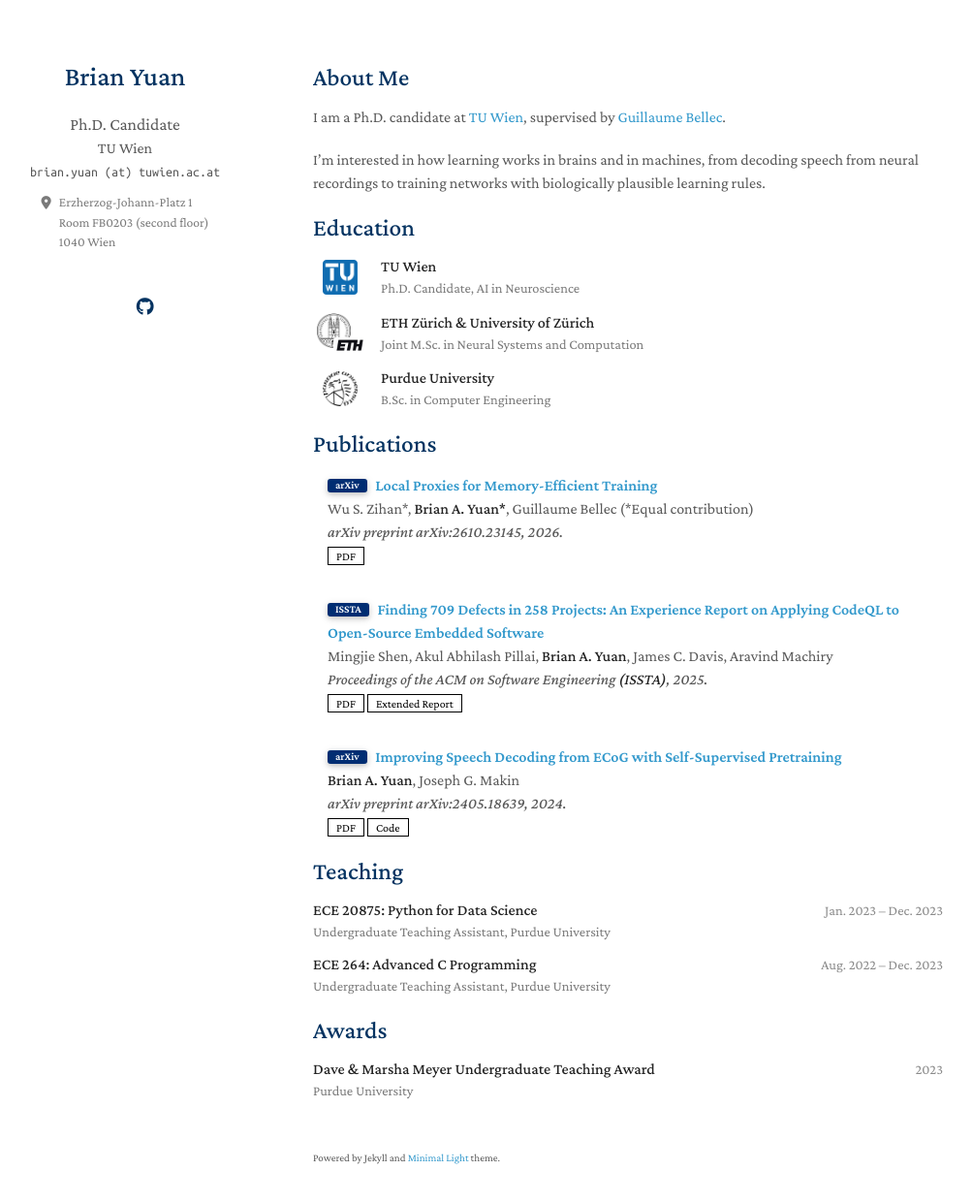
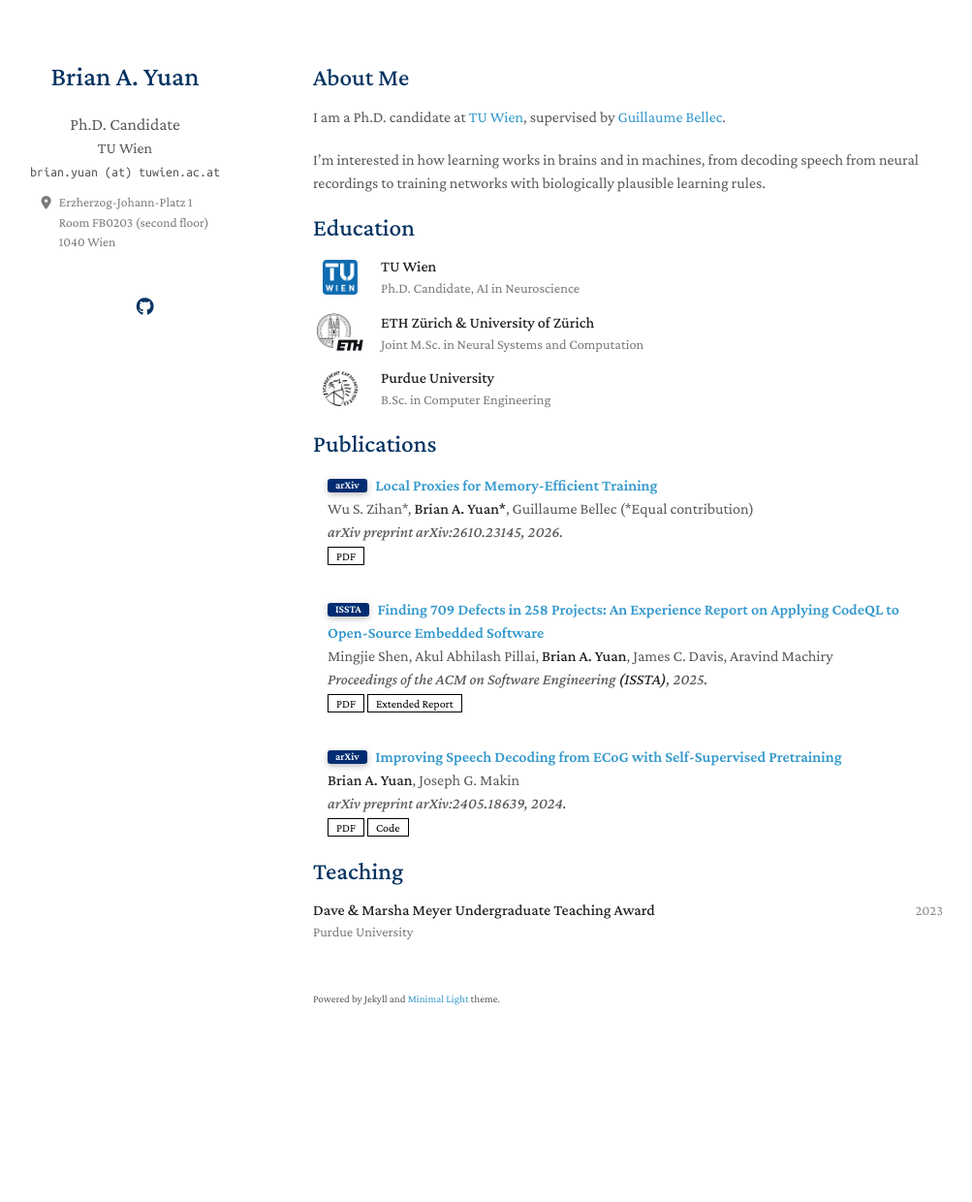
Before and after one commit to b4yuan/b4yuan.github.io, a Jekyll site: the page built from index.md, in a window 1280 px wide and 1275 px high. Shown: the top 1240 px of the window at 97% size, without its empty margins (147-1150 px from the left). Built offline with Jekyll 4.4.1, drawn with Linux system fonts in a browser that asks for light colours; a style sheet for code colours, icons or effects is not loaded; our own code applies the rules of GitHub Pages for plain Markdown files.

Commit message:
minor changes

```diff
--- a/_config.yml
+++ b/_config.yml
@@ -1,5 +1,5 @@
 # Basic Information
-title: Brian Yuan
+title: Brian A. Yuan
 position: Ph.D. Candidate
 affiliation: TU Wien
 affiliation_link: https://www.tuwien.at/en/
@@ -12,8 +12,8 @@ address:
 
 # Search Engine Optimization (SEO)
 # The following information is used to improve the website traffic from search engines, e.g., Google.
-keywords: Brian Yuan, TU Wien, AI, neuroscience
-description: Brian Yuan is a Ph.D. candidate at TU Wien working on AI in neuroscience.
+keywords: Brian A. Yuan, Brian Yuan, TU Wien, NeuroAI, computational neuroscience, machine learning
+description: Brian A. Yuan is a Ph.D. candidate at TU Wien working on learning in brains and machines.
 # canonical: https://your-domain.example/
 
 # Links
@@ -28,8 +28,8 @@ github_link: https://github.com/b4yuan
 # "favicon" and "favicon_dark" are used for the light and dark modes, respectively.
 # Add a photo at assets/img/avatar.png and uncomment to show it.
 # avatar: ./assets/img/avatar.png
-favicon: ./assets/img/favicon.png
-favicon_dark: ./assets/img/favicon-dark.png
+# favicon: ./assets/img/favicon.png
+# favicon_dark: ./assets/img/favicon-dark.png
 
 # Footnote
 # You may use the option to disable the footnote, "Powered by Jekyll and Minimal Light theme."
--- a/_layouts/homepage.html
+++ b/_layouts/homepage.html
@@ -14,9 +14,13 @@
     <link rel="canonical" href="{{ site.canonical }}"/>
     {% endif %}
 
-    <link rel="icon" media="(prefers-color-scheme:dark)" href="{{ site.favicon_dark }}" type="image/png" />
+    {% if site.favicon %}
+    <link rel="icon" media="(prefers-color-scheme:dark)" href="{{ site.favicon_dark | default: site.favicon }}" type="image/png" />
     <link rel="icon" media="(prefers-color-scheme:light)" href="{{ site.favicon }}" type="image/png" />
     <script src="./assets/js/favicon-switcher.js" type="application/javascript"></script>
+    {% else %}
+    <link rel="icon" href="data:," />
+    {% endif %}
 
     <link rel=stylesheet href=https://cdnjs.cloudflare.com/ajax/libs/academicons/1.8.6/css/academicons.min.css integrity="sha256-uFVgMKfistnJAfoCUQigIl+JfUaP47GrRKjf6CTPVmw=" crossorigin=anonymous>
     <link rel="stylesheet" href="https://cdnjs.cloudflare.com/ajax/libs/font-awesome/6.4.2/css/all.min.css" integrity="sha512-z3gLpd7yknf1YoNbCzqRKc4qyor8gaKU1qmn+CShxbuBusANI9QpRohGBreCFkKxLhei6S9CQXFEbbKuqLg0DA==" crossorigin="anonymous" referrerpolicy="no-referrer" />
--- a/index.md
+++ b/index.md
@@ -13,12 +13,18 @@ I'm interested in how learning works in brains and in machines, from decoding sp
 <style>
   .edu { list-style: none; padding: 0; margin: 0 0 20px; }
   .edu li { display: flex; align-items: center; gap: 14px; margin: 0 0 12px; }
-  .edu .logo { flex: 0 0 56px; height: 44px; display: flex; align-items: center; justify-content: center; background: #fff; border-radius: 6px; padding: 4px; box-sizing: border-box; }
+  .edu .logo { flex: 0 0 56px; height: 44px; display: flex; align-items: center; justify-content: center; padding: 4px; box-sizing: border-box; }
   .edu .logo img { max-width: 100%; max-height: 100%; display: block; }
   /* Joint degree: UZH seal with the ETH wordmark tucked over its corner */
   .edu .duo { position: relative; padding: 0; }
   .edu .duo .seal { position: absolute; left: 3px; top: 1px; width: 36px; height: 36px; max-width: none; max-height: none; }
-  .edu .duo .mark { position: absolute; right: 1px; bottom: 2px; width: 34px; height: auto; max-width: none; max-height: none; background: #fff; padding: 2px 3px; border-radius: 3px; box-sizing: border-box; }
+  .edu .duo .mark { position: absolute; right: 1px; bottom: 2px; width: 34px; height: auto; max-width: none; max-height: none; background: var(--logo-bg); padding: 2px 3px; border-radius: 3px; box-sizing: border-box; }
+  /* Black line-art logos turn light in dark mode; the ETH mark's backing matches the page */
+  :root { --logo-bg: #fff; }
+  @media (prefers-color-scheme: dark) {
+    :root { --logo-bg: #dbdace; } /* inverts to the dark page colour #20212b */
+    .edu img.mono { filter: invert(1) brightness(0.88); }
+  }
   .edu .deg { display: block; font-size: 0.9em; opacity: 0.8; }
 </style>
 
@@ -29,13 +35,13 @@ I'm interested in how learning works in brains and in machines, from decoding sp
   </li>
   <li>
     <span class="logo duo">
-      <img class="seal" src="./assets/img/logos/uzh.png" alt="University of Zürich seal">
-      <img class="mark" src="./assets/img/logos/eth.png" alt="ETH Zürich logo">
+      <img class="seal mono" src="./assets/img/logos/uzh.png" alt="University of Zürich seal">
+      <img class="mark mono" src="./assets/img/logos/eth.png" alt="ETH Zürich logo">
     </span>
     <span><strong>ETH Zürich &amp; University of Zürich</strong><span class="deg">Joint M.Sc. in Neural Systems and Computation</span></span>
   </li>
   <li>
-    <span class="logo"><img src="./assets/img/logos/purdue.png" alt="Purdue University seal"></span>
+    <span class="logo"><img class="mono" src="./assets/img/logos/purdue.png" alt="Purdue University seal"></span>
     <span><strong>Purdue University</strong><span class="deg">B.Sc. in Computer Engineering</span></span>
   </li>
 </ul>
@@ -61,11 +68,7 @@ I'm interested in how learning works in brains and in machines, from decoding sp
     <div class="head"><strong>ECE 264: Advanced C Programming</strong><span class="date">Aug. 2022 – Dec. 2023</span></div>
     <span class="sub">Undergraduate Teaching Assistant, Purdue University</span>
   </li>
-</ul>
-
-## Awards
-
-<ul class="cv-list">
+  {% endcomment %}
   <li>
     <div class="head"><strong>Dave &amp; Marsha Meyer Undergraduate Teaching Award</strong><span class="date">2023</span></div>
     <span class="sub">Purdue University</span>
```
Also changed, not shown: other parts of index.md (+1 -0 lines), README.md, assets/img/favicon-dark.png (deleted), assets/img/favicon.png (deleted), assets/img/logos/uzh.png.
